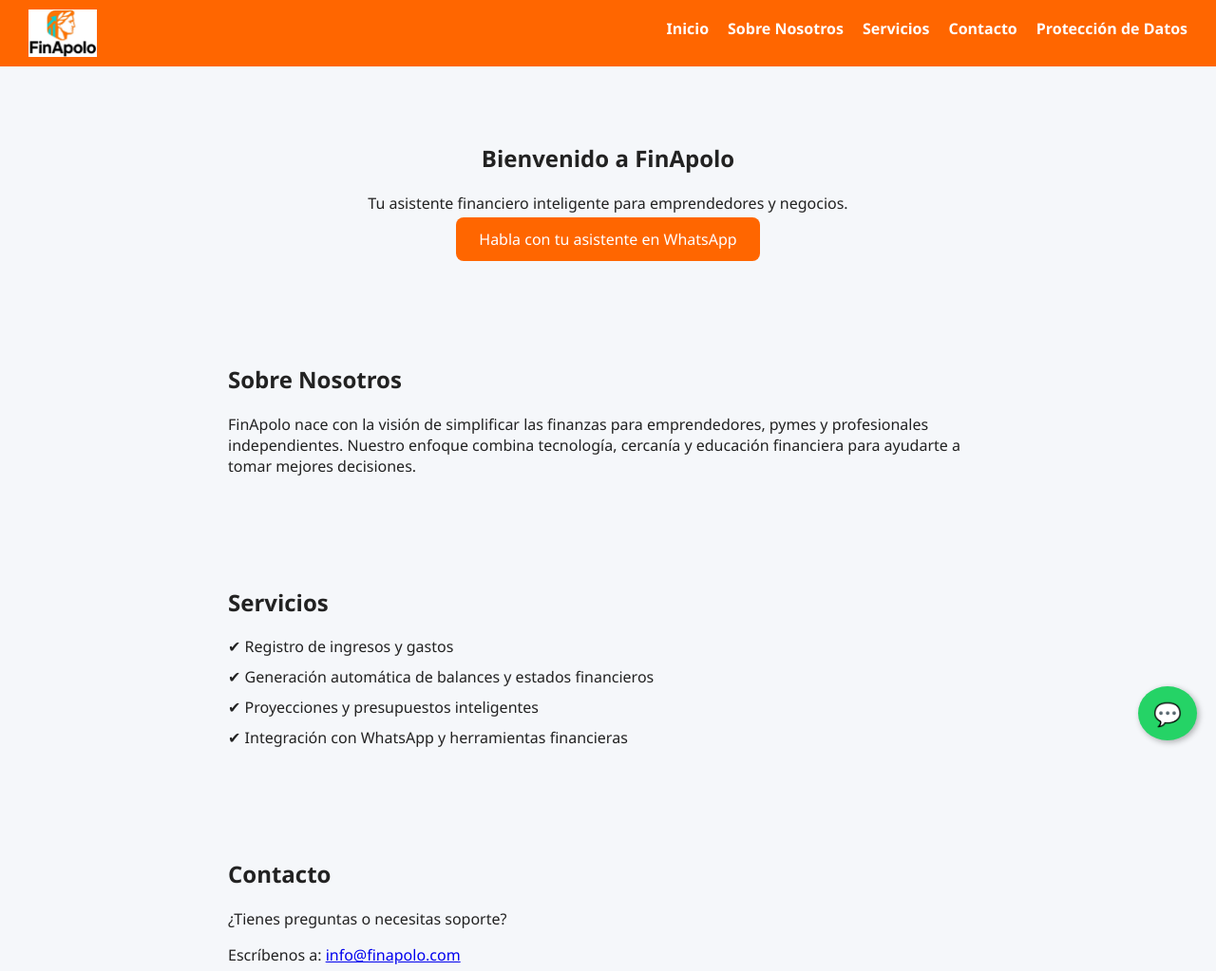
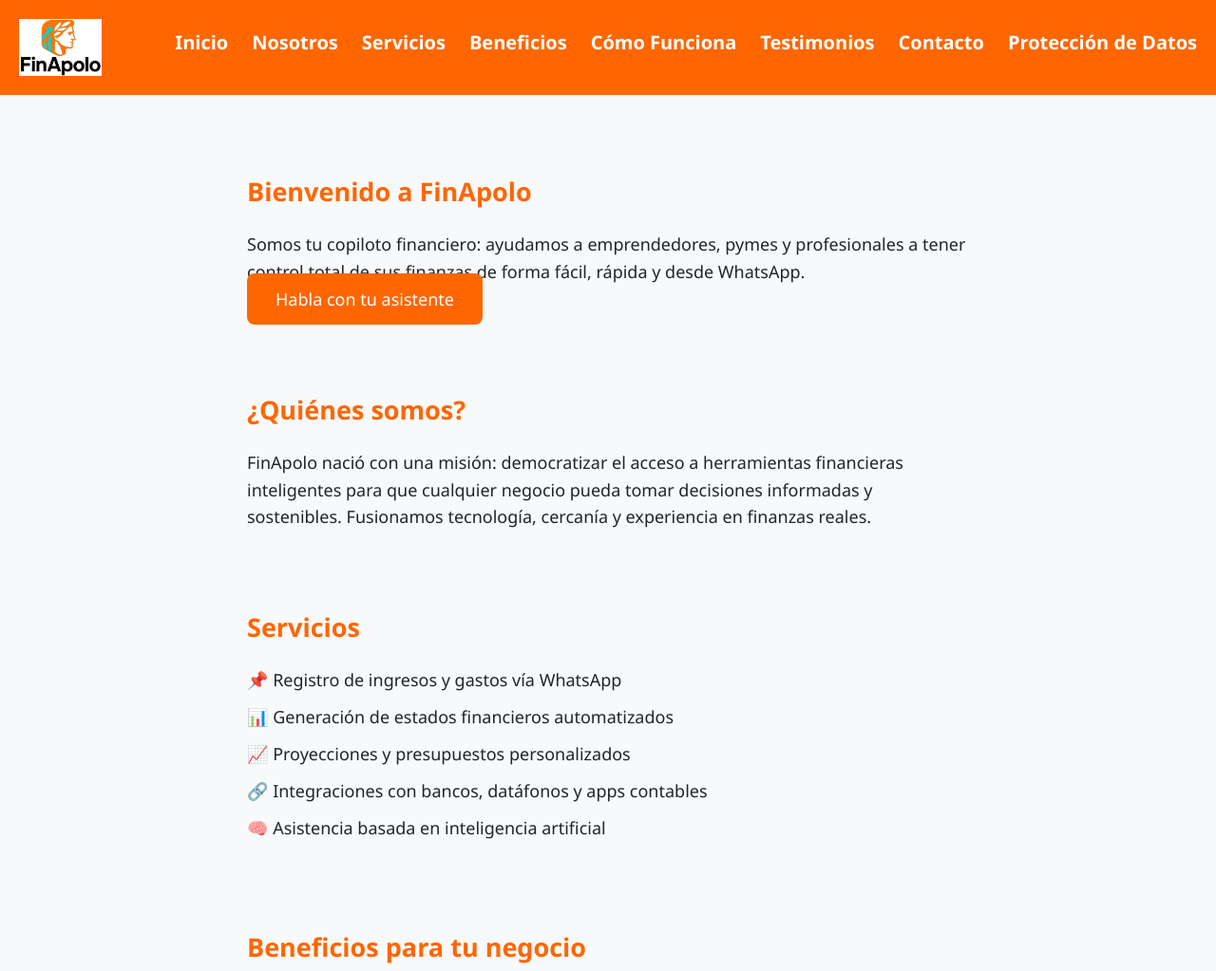
Before and after one commit to FINAPOLO/finapolo-landing, a plain HTML site: page index.html in a window 1280 px wide. Shown: the top 1023 px of the page at 95% size. Drawn offline with Linux system fonts and the light colour scheme.

Commit message:
Update index.html

```diff
--- a/index.html
+++ b/index.html
@@ -1,20 +1,99 @@
-
 <!DOCTYPE html>
 <html lang="es">
 <head>
   <meta charset="UTF-8" />
   <meta name="viewport" content="width=device-width, initial-scale=1.0" />
-  <title>FinApolo | Asistente financiero</title>
+  <title>FinApolo | Tu copiloto financiero</title>
   <link rel="stylesheet" href="styles.css" />
+  <style>
+    * {
+      box-sizing: border-box;
+      margin: 0;
+      padding: 0;
+    }
+
+    body {
+      font-family: 'Segoe UI', sans-serif;
+      font-size: 18px;
+      background-color: #f8f9fa;
+      color: #212529;
+      line-height: 1.6;
+    }
+
+    header {
+      background-color: #ff6600;
+      color: white;
+      padding: 20px;
+      display: flex;
+      justify-content: space-between;
+      align-items: center;
+      flex-wrap: wrap;
+    }
+
+    header img {
+      height: 60px;
+    }
+
+    nav ul {
+      list-style: none;
+      display: flex;
+      gap: 25px;
+    }
+
+    nav ul li a {
+      text-decoration: none;
+      color: white;
+      font-weight: bold;
+      font-size: 20px;
+    }
+
+    nav ul li a:hover {
+      text-decoration: underline;
+    }
+
+    main {
+      padding: 40px 20px;
+    }
+
+    section {
+      margin-bottom: 60px;
+    }
+
+    h1, h2 {
+      color: #ff6600;
+      margin-bottom: 20px;
+    }
+
+    .btn {
+      background-color: #ff6600;
+      color: white;
+      padding: 15px 30px;
+      border: none;
+      border-radius: 8px;
+      font-size: 18px;
+      cursor: pointer;
+      text-decoration: none;
+    }
+
+    footer {
+      text-align: center;
+      background-color: #343a40;
+      color: white;
+      padding: 20px;
+    }
+  </style>
 </head>
 <body>
   <header>
-    <img src="logo.png" alt="Logo FinApolo" class="logo-header" />
+    <img src="logo.png" alt="Logo FinApolo" />
     <nav>
       <ul>
         <li><a href="#inicio">Inicio</a></li>
-        <li><a href="#nosotros">Sobre Nosotros</a></li>
+        <li><a href="#nosotros">Nosotros</a></li>
         <li><a href="#servicios">Servicios</a></li>
+        <li><a href="#beneficios">Beneficios</a></li>
+        <li><a href="#como-funciona">Cómo Funciona</a></li>
+        <li><a href="#testimonios">Testimonios</a></li>
         <li><a href="#contacto">Contacto</a></li>
         <li><a href="#proteccion">Protección de Datos</a></li>
       </ul>
@@ -22,49 +101,58 @@
   </header>
 
   <main>
-    <section id="inicio" class="centered">
+    <section id="inicio">
       <h1>Bienvenido a FinApolo</h1>
-      <p>Tu asistente financiero inteligente para emprendedores y negocios.</p>
-      <a href="https://wa.me/573334309834" target="_blank" class="btn">
-        Habla con tu asistente en WhatsApp
-      </a>
+      <p>Somos tu copiloto financiero: ayudamos a emprendedores, pymes y profesionales a tener control total de sus finanzas de forma fácil, rápida y desde WhatsApp.</p>
+      <a class="btn" href="https://wa.me/573334309834" target="_blank">Habla con tu asistente</a>
     </section>
 
     <section id="nosotros">
-      <h2>Sobre Nosotros</h2>
-      <p>FinApolo nace con la visión de simplificar las finanzas para emprendedores, pymes y profesionales independientes. Nuestro enfoque combina tecnología, cercanía y educación financiera para ayudarte a tomar mejores decisiones.</p>
+      <h2>¿Quiénes somos?</h2>
+      <p>FinApolo nació con una misión: democratizar el acceso a herramientas financieras inteligentes para que cualquier negocio pueda tomar decisiones informadas y sostenibles. Fusionamos tecnología, cercanía y experiencia en finanzas reales.</p>
     </section>
 
     <section id="servicios">
       <h2>Servicios</h2>
       <ul>
-        <li>✔ Registro de ingresos y gastos</li>
-        <li>✔ Generación automática de balances y estados financieros</li>
-        <li>✔ Proyecciones y presupuestos inteligentes</li>
-        <li>✔ Integración con WhatsApp y herramientas financieras</li>
+        <li>📌 Registro de ingresos y gastos vía WhatsApp</li>
+        <li>📊 Generación de estados financieros automatizados</li>
+        <li>📈 Proyecciones y presupuestos personalizados</li>
+        <li>🔗 Integraciones con bancos, datáfonos y apps contables</li>
+        <li>🧠 Asistencia basada en inteligencia artificial</li>
       </ul>
+    </section>
+
+    <section id="beneficios">
+      <h2>Beneficios para tu negocio</h2>
+      <p>✔ Ahorra tiempo y dinero en procesos contables<br>✔ Visualiza tu salud financiera en tiempo real<br>✔ Toma decisiones con datos y sin estrés<br>✔ Sin necesidad de apps complejas o conocimientos técnicos</p>
+    </section>
+
+    <section id="como-funciona">
+      <h2>¿Cómo funciona?</h2>
+      <p>1. Regístrate en WhatsApp<br>2. Empieza a registrar ingresos y gastos con mensajes simples<br>3. Recibe reportes, proyecciones y alertas financieras<br>4. Crece tu negocio con datos reales</p>
+    </section>
+
+    <section id="testimonios">
+      <h2>Lo que dicen nuestros usuarios</h2>
+      <p>⭐ "Gracias a FinApolo logré entender mis gastos y crecer mi empresa un 30%" – Camila, emprendedora<br>
+      ⭐ "Ahora sé cuánto gano de verdad y tengo paz mental financiera" – Andrés, independiente</p>
     </section>
 
     <section id="contacto">
       <h2>Contacto</h2>
-      <p>¿Tienes preguntas o necesitas soporte?</p>
-      <p>Escríbenos a: <a href="mailto:info@finapolo.com">info@finapolo.com</a></p>
-      <p>O envíanos un mensaje por <a href="https://wa.me/573334309834" target="_blank">WhatsApp</a></p>
+      <p>📩 Escríbenos a: <a href="mailto:info@finapolo.com">info@finapolo.com</a><br>
+      💬 WhatsApp: <a href="https://wa.me/573334309834" target="_blank">+57 333 430 9834</a></p>
     </section>
 
     <section id="proteccion">
       <h2>Protección de Datos</h2>
-      <p>FinApolo cumple con las normativas vigentes sobre protección de datos. Toda tu información es confidencial y será tratada bajo los más altos estándares de seguridad y privacidad.</p>
+      <p>FinApolo cumple con la Ley 1581 de 2012 y las normas de protección de datos. Tu información está segura con nosotros y se usa exclusivamente para brindarte un mejor servicio financiero.</p>
     </section>
   </main>
 
   <footer>
     <p>&copy; 2025 FinApolo. Todos los derechos reservados.</p>
   </footer>
-
-  <!-- Botón flotante de WhatsApp -->
-  <a href="https://wa.me/573334309834" class="whatsapp-float" target="_blank" title="Chatea con nosotros en WhatsApp">
-    💬
-  </a>
 </body>
 </html>
```
